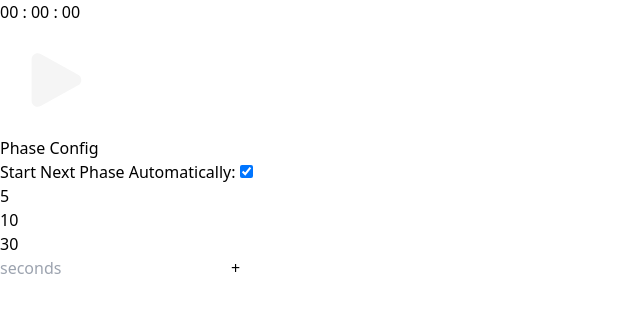
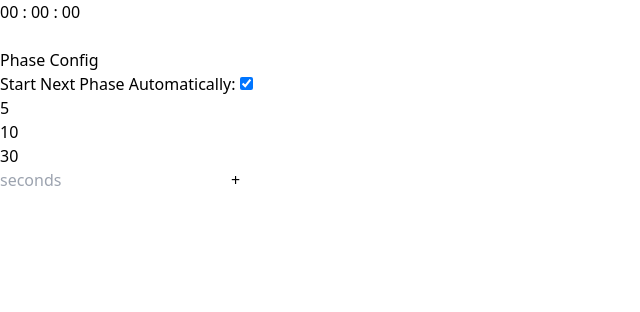
Before and after one commit to aritrakoley/itistime, a React (Vite) app: page / in a window 1280 px wide. Shown: the top 312 px of the page, without its empty margins (0-640 px from the left). Built offline with nearby package versions, Linux system fonts and the light colour scheme.

Commit message:
UI overhaul: action buttons

```diff
--- a/src/components/Timer.tsx
+++ b/src/components/Timer.tsx
@@ -104,26 +104,25 @@ const Timer = () => {
   };
 
 
-
   const StartButton =
-    <button className="action-btn bg-green-700 active:bg-green-800" onClick={startTimer}>
-      <PlayIcon className="ml-1 mr-[-0.25rem] w-20 h-20" />
+    <button className="group action-btn bg-green-600 active:bg-green-700 focus:ring-green-200" onClick={startTimer}>
+      <PlayIcon className="action-button-icon ml-1 mr-[-0.25rem] w-20 h-20" />
     </button >;
 
   const ResumeButton =
-    <button className="action-btn bg-green-700 active:bg-green-800" onClick={resumeTimer}>
-      <PlayIcon className="ml-1 mr-[-0.25rem] w-20 h-20" />
+    <button className="group action-btn bg-green-600 active:bg-green-700 focus:ring-green-200" onClick={resumeTimer}>
+      <PlayIcon className="action-button-icon ml-1 mr-[-0.25rem] w-20 h-20" />
     </button>;
 
 
   const PauseButton =
-    <button className="action-btn bg-yellow-700 active:bg-yellow-800" onClick={pauseTimer}>
-      <PauseIcon className="w-20 h-20" />
+    <button className="group action-btn bg-yellow-600 active:bg-yellow-700 focus:ring-yellow-200" onClick={pauseTimer}>
+      <PauseIcon className="action-button-icon w-20 h-20" />
     </button>;
 
   const ResetButton =
-    <button className="action-btn bg-sky-700 active:bg-sky-800" onClick={resetTimer}>
-      <ArrowPathIcon className="w-20 h-20" />
+    <button className="group action-btn bg-cyan-600 active:bg-cyan-700 focus:ring-cyan-200" onClick={resetTimer}>
+      <ArrowPathIcon className="action-button-icon w-20 h-20" />
     </button>;
 
   return (
--- a/src/index.css
+++ b/src/index.css
@@ -2,6 +2,15 @@
 @tailwind components;
 @tailwind utilities;
 
-.action-btn {
-  @apply w-24 h-24 flex justify-center items-center border rounded-full p-2 m-2 focus:outline-none focus:ring-1 focus:ring-opacity-50  hover:scale-105 ease-in-out  duration-150  font-bold text-neutral-100  border-transparent;
+@layer utilities {
+  .glow-green-300 {
+    filter: drop-shadow(0, 0, 5px, #86efac);
+  }
+  .action-btn {
+    @apply w-24 h-24 flex justify-center items-center border rounded-full p-2 m-2 focus:outline-none focus:ring-1 focus:ring-opacity-50  ease-in-out  duration-150  font-bold text-neutral-100 active:text-neutral-300 border-transparent;
+  }
+
+  .action-button-icon {
+    @apply group-hover:drop-shadow-[0_0_10px_rgba(255,255,255,0.9)] group-active:drop-shadow-[0_0_10px_rgba(255,255,255,0.25)];
+  }
 }
```
